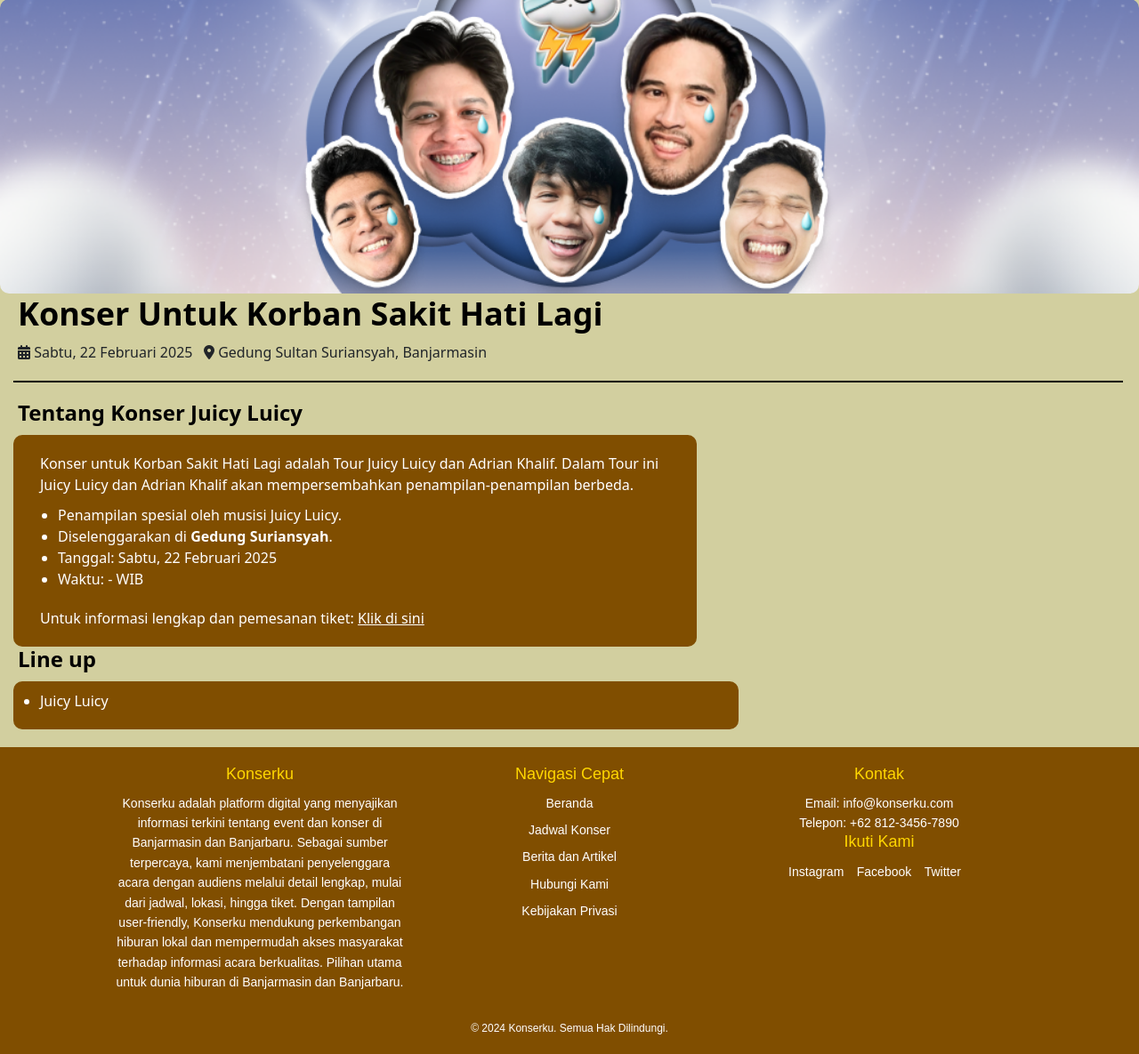
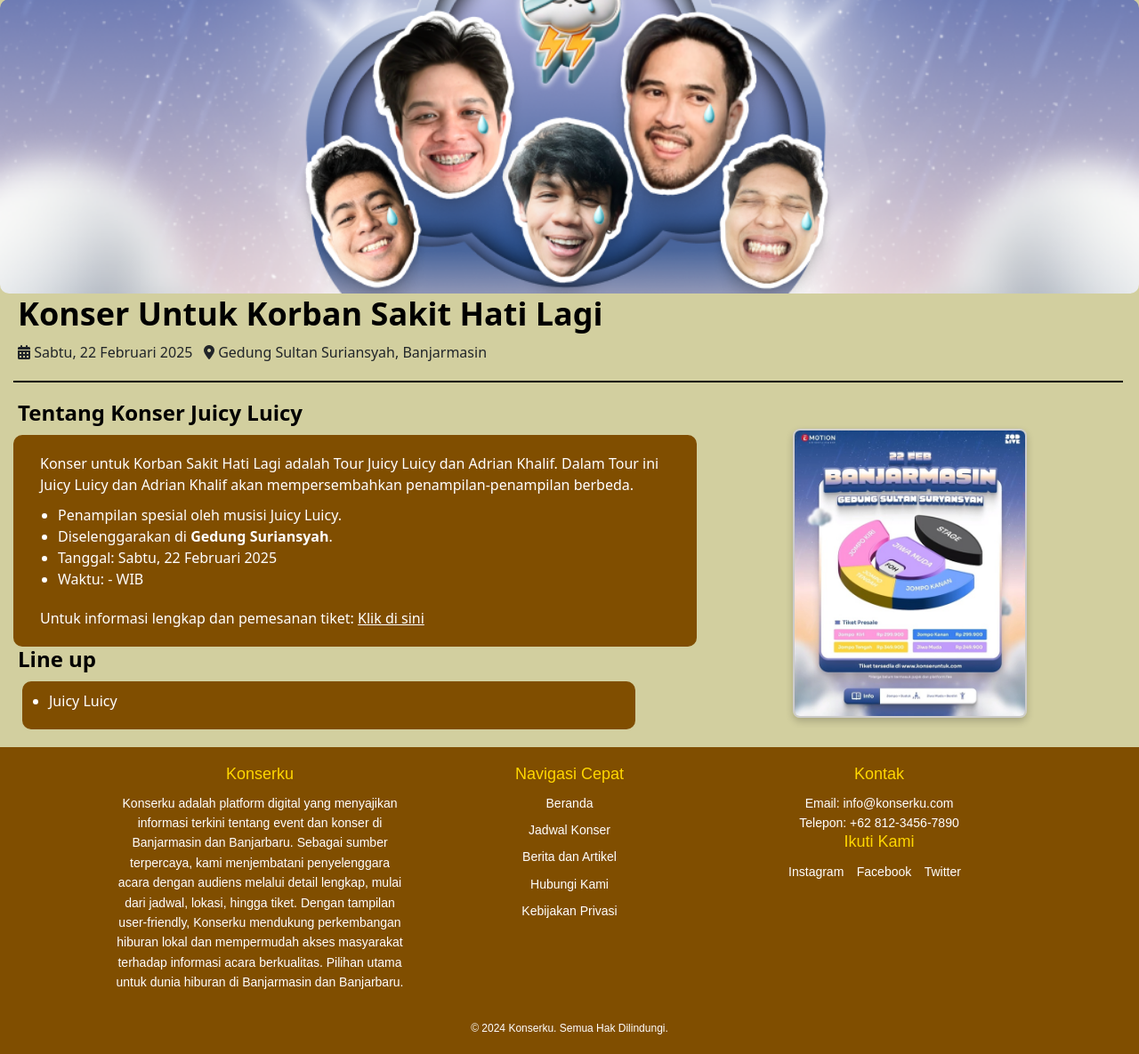
Before and after one commit to stfth04/konserku, a PHP site: page /konser_juicy_luicy.php in a window 1280 px wide. Shown: the part 91-1276 px from the top of the page at 89% size. Run offline with PHP 8.4, Linux system fonts and the light colour scheme; some libraries are stand-ins or nearby versions.

Commit message:
event.php

```diff
--- a/event.php
+++ b/event.php
@@ -33,7 +33,7 @@
         </a>
 </nav>
 <div class="container mx-auto mt-8">
-    <h1 class="text-2xl font-bold mb-4">Informasi Event</h1>
+<div class="button-title">Informasi Event</div>
     <div class="grid grid-cols-1 sm:grid-cols-2 lg:grid-cols-3 gap-4">
         <?php foreach ($events as $event): ?>
             <div class="bg-[#804E00] rounded-lg shadow-md overflow-hidden">
--- a/jusi/event.css
+++ b/jusi/event.css
@@ -64,16 +64,33 @@
   margin-left: 20px; /* Beri jarak antara teks dan gambar */
 }
 
-.event-image img {
+/*.event-image img {
   display: flex;
-  width: 390px; /* Ukuran gambar sedang */
-  height: auto; /* Menjaga proporsi gambar */
-  border: 2px solid #000000; /* Garis pinggir untuk gambar */
-  border-radius: 5px; /* Sudut gambar membulat */
-  margin-top: -286px;
-  max-width: 500px; /* Gambar tidak akan lebih lebar dari kontainer */
-  height: auto;
+  width: 59px; /* Ukuran gambar sedang */
+/*height: auto; /* Menjaga proporsi gambar */
+/*border: 2px solid #000000; /* Garis pinggir untuk gambar */
+/*border-radius: 5px; /* Sudut gambar membulat */
+/*margin-top: -270px;
+  /*max-width: 500px; /* Gambar tidak akan lebih lebar dari kontainer */
+/*height: auto;
   margin-right: 50px;
+}*/
+
+.event-image {
+  display: flex; /* Menggunakan flexbox untuk memusatkan gambar */
+  justify-content: center; /* Memusatkan gambar secara horizontal */
+  align-items: center; /* Memusatkan gambar secara vertikal */
+  margin: 20px; /* Memberikan jarak di sekitar gambar */
+}
+
+.seating-plan {
+  max-width: 50%; /* Mengatur lebar maksimum gambar menjadi 80% dari kontainer */
+  height: auto; /* Memastikan tinggi gambar otomatis sesuai dengan lebar */
+  border: 2px solid #ccc; /* Menambahkan border di sekitar gambar */
+  border-radius: 8px; /* Memberikan sudut yang melengkung pada border */
+  box-shadow: 0 4px 8px rgba(0, 0, 0, 0.2); /* Menambahkan bayangan untuk efek kedalaman */
+  margin-top: -265px;
+  margin-right: -50px;
 }
 
 .artist-lineup {
@@ -105,12 +122,12 @@
   background-color: #804e00; /* Warna latar coklat */
   padding: 10px;
   border-radius: 10px; /* Sudut membulat */
-  max-width: 815px;
+  max-width: 1000px;
   margin: 0 auto; /* Tengah secara horizontal */
   margin-top: 10px;
   justify-content: space-between;
   display: flex;
-  margin-left: 15px;
+  margin-left: 25px;
 }
 .column {
   list-style-type: disc; /* Bullet point */
@@ -144,8 +161,8 @@
 
 /* Footer Container */
 footer {
-  background-color: #804E00; /* Latar belakang gelap */
-  color: #FFFFFF; /* Warna teks putih */
+  background-color: #804e00; /* Latar belakang gelap */
+  color: #ffffff; /* Warna teks putih */
   padding: 20px 10%;
   font-family: Arial, sans-serif;
   margin-top: 20px;
@@ -165,7 +182,7 @@
 .footer-column h3 {
   margin-bottom: 10px;
   font-size: 18px;
-  color: #FFD700; /* Warna emas */
+  color: #ffd700; /* Warna emas */
 }
 
 .footer-column p,
@@ -184,25 +201,25 @@
 }
 
 .footer-column ul li a {
-  color: #FFFFFF;
+  color: #ffffff;
   text-decoration: none;
 }
 
 .footer-column ul li a:hover {
   text-decoration: underline;
-  color: #FFD700;
+  color: #ffd700;
 }
 
 .social-icons a {
   display: inline-block;
   margin-right: 10px;
-  color: #FFFFFF;
+  color: #ffffff;
   text-decoration: none;
   font-size: 14px;
 }
 
 .social-icons a:hover {
-  color: #FFD700;
+  color: #ffd700;
 }
 
 /* Footer Bottom */
@@ -210,6 +227,6 @@
   text-align: center;
   margin-top: 20px;
   font-size: 12px;
-  border-top: 1px solid #804E00;
+  border-top: 1px solid #804e00;
   padding-top: 10px;
 }
--- a/jusi/konser_juicy_luicy.php
+++ b/jusi/konser_juicy_luicy.php
@@ -80,9 +80,9 @@
     </div>
   </div>
   <!-- Seating Plan Image -->
-  <!--<div class="event-image">
-    <img src="-" alt="Seating Plan" class="seating-plan" />
-  </div>-->
+  <div class="event-image">
+    <img src="venue.jpg" alt="Seating Plan" class="seating-plan" />
+  </div>
 
   <!--line up-->
   <h2 class="lineup-title">Line up</h2>
```
Also changed, not shown: event.css (+14 -0 lines), jusi/venue.jpg (added).
